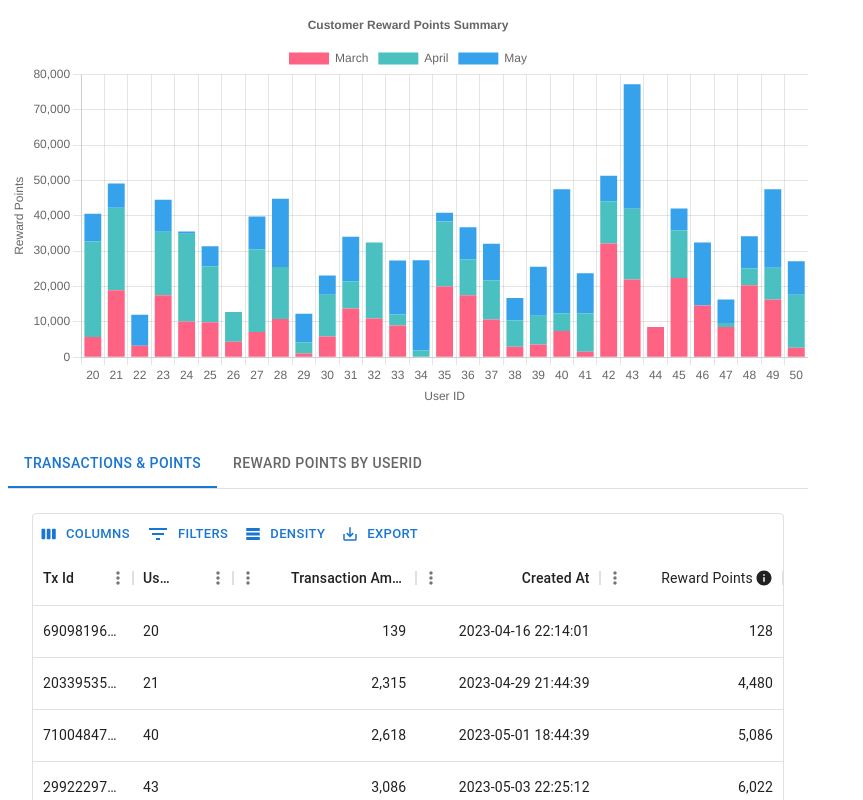
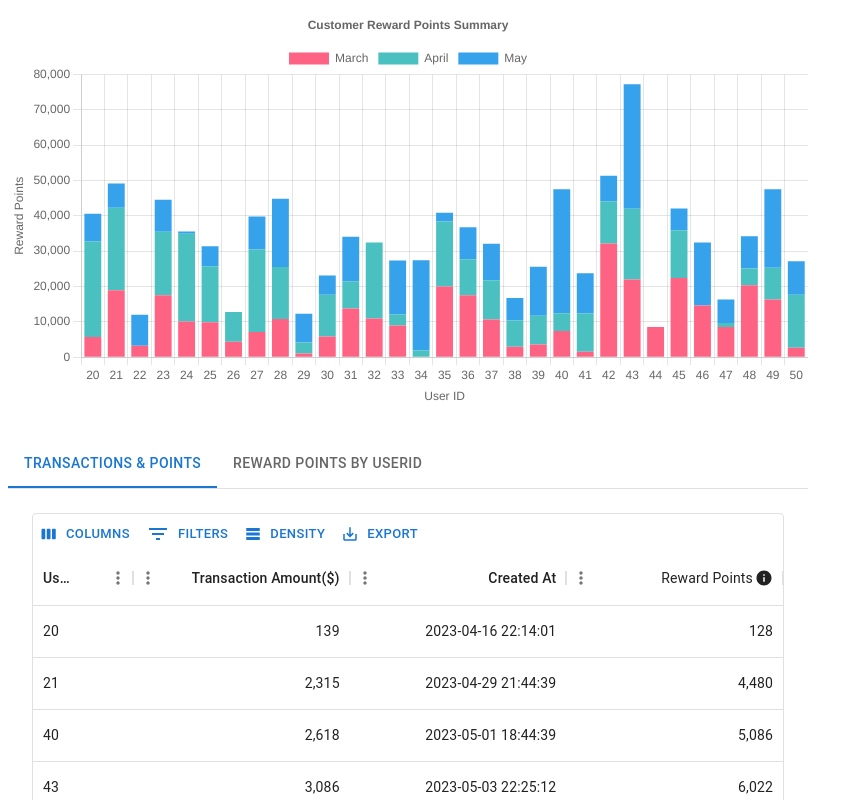
Before and after one commit to windyzhang777/charter-assignment-vercel, a React (Create React App) app: page / in a window 1280 px wide. Shown: the top 800 px of the page, without its empty margins (0-863 px from the left). Built offline with nearby package versions, Linux system fonts and the light colour scheme; data requests are answered from the project's data file.

Commit message:
hide tx id

```diff
--- a/src/components/DataTable.js
+++ b/src/components/DataTable.js
@@ -49,6 +49,12 @@ export function DataTable({ isTx, getDataByPoints }) {
         slots={{ toolbar: GridToolbar }}
         initialState={{
           ...data.initialState,
+          columns: {
+            ...data.initialState?.columns,
+            columnVisibilityModel: {
+              id: isTx ? false : true,
+            },
+          },
           pagination: { paginationModel: { pageSize: 10 } },
         }}
         pageSizeOptions={[10, 25, 50, 100]}
```
